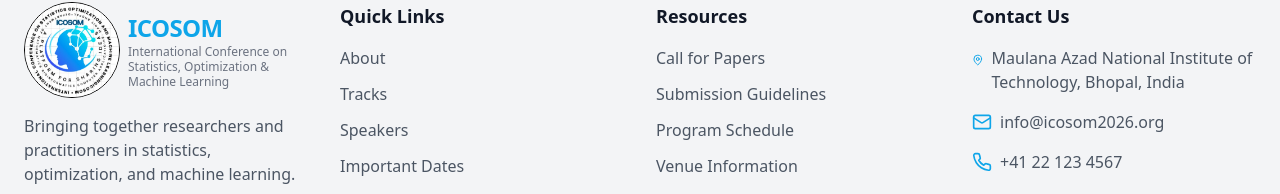
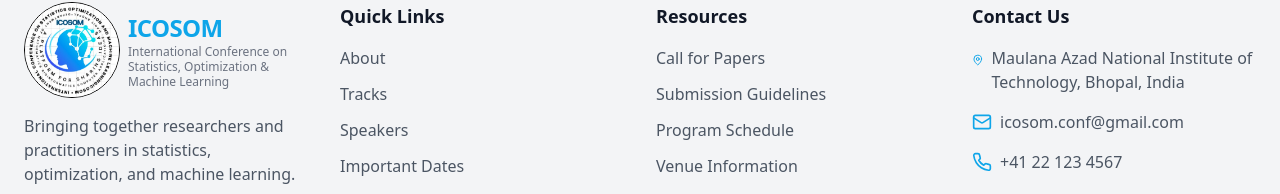
Before and after one commit to Maverick-08/icosom, a React (Vite) app: page /about in a window 1280 px wide. Shown: the part 916-1110 px from the top of the page. Built offline with nearby package versions, Linux system fonts and the light colour scheme.

Commit message:
email update

```diff
--- a/src/components/FooterSection.tsx
+++ b/src/components/FooterSection.tsx
@@ -68,7 +68,7 @@ const FooterSection = () => {
               </li>
               <li className="flex items-center">
                 <Mail className="h-5 w-5 text-icosom-500 mr-2" />
-                <a href="mailto:info@icosom2025.org" className="text-gray-600 hover:text-icosom-500 transition-colors">info@icosom2026.org</a>
+                <a href="mailto:info@icosom2025.org" className="text-gray-600 hover:text-icosom-500 transition-colors">icosom.conf@gmail.com</a>
               </li>
               <li className="flex items-center">
                 <Phone className="h-5 w-5 text-icosom-500 mr-2" />
```
